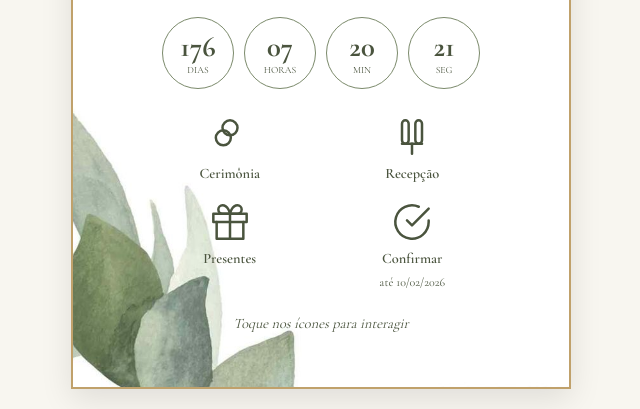
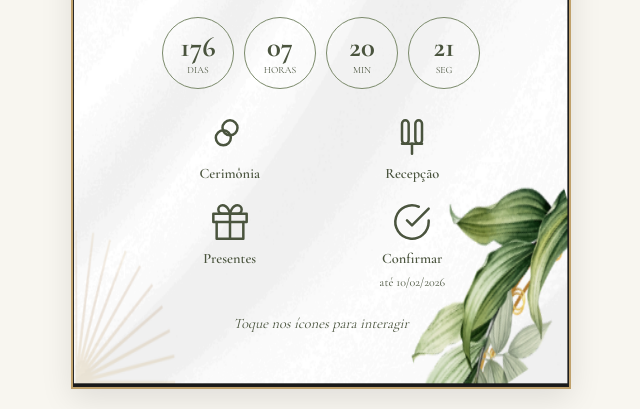
Before and after one commit to Guii-Script/Invite, a plain HTML site: page index.html in a window 1280 px wide. Shown: the part 699-1108 px from the top of the page, without its empty margins (319-959 px from the left). Drawn offline with nearby package versions, Linux system fonts and the light colour scheme.

Commit message:
Alteração imagem de fundo

```diff
--- a/index.html
+++ b/index.html
@@ -41,7 +41,12 @@
             opacity: 0;
             transform: scale(0.95);
             animation: fadeInCard 1.2s 0.2s cubic-bezier(0.19, 1, 0.22, 1) forwards;
-            overflow: hidden;
+
+            background-image: url('image/fundo.PNG');
+            /* AJUSTE FINAL: Força a imagem a esticar e preencher todo o quadro */
+            background-size: 100% 100%;
+            background-position: center;
+            background-repeat: no-repeat;
         }
 
         @keyframes fadeInCard {
@@ -49,22 +54,6 @@
                 opacity: 1;
                 transform: scale(1);
             }
-        }
-
-        .background-image-container {
-            position: absolute;
-            top: 0;
-            left: 0;
-            width: 100%;
-            height: 101%;
-            z-index: 0;
-        }
-
-        .background-image-container img {
-            width: 100%;
-            height: 100%;
-            object-fit: cover;
-            object-position: center;
         }
 
         .invitation-content {
@@ -76,7 +65,6 @@
             align-items: center;
             justify-content: center;
             gap: 1.5vh;
-            /* Sombra sutil para garantir legibilidade, sem afetar o fundo */
             text-shadow: 0px 1px 3px rgba(255, 255, 255, 0.6);
         }
 
@@ -115,9 +103,6 @@
 <body>
 
     <div class="invitation-card">
-        <div class="background-image-container">
-            <img src="image/fundo.jpg" alt="Fundo do convite com folhas e textura de tecido">
-        </div>
         <div class="invitation-content">
             <p class="quote reveal-content">
                 "Deus mudou o teu caminho até juntares com o meu e guardou a tua vida separando-a para mim. Para onde fores, irei. Onde tu repousares, repousarei. Teu Deus será o meu Deus. Teu caminho o meu será."
```
Also changed, not shown: image/fundo.PNG (added), image/fundo.jpg (deleted).
